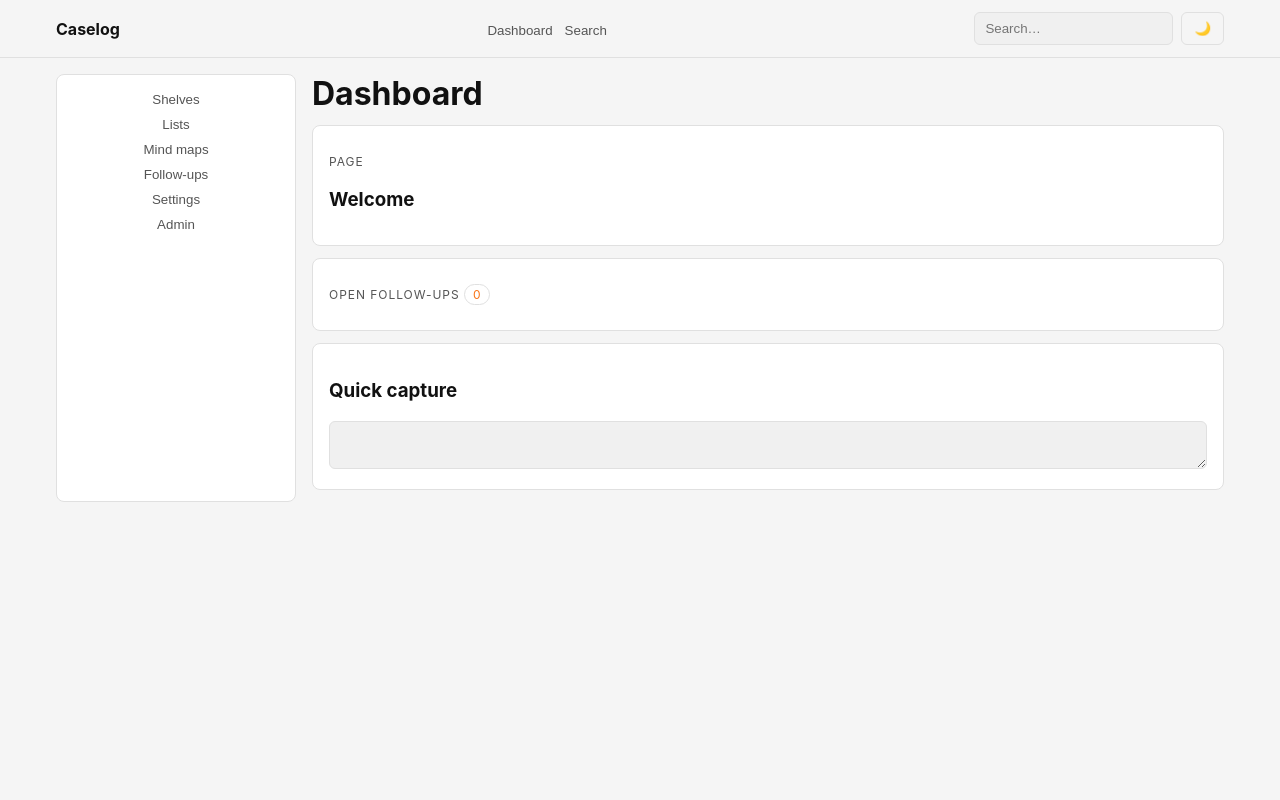
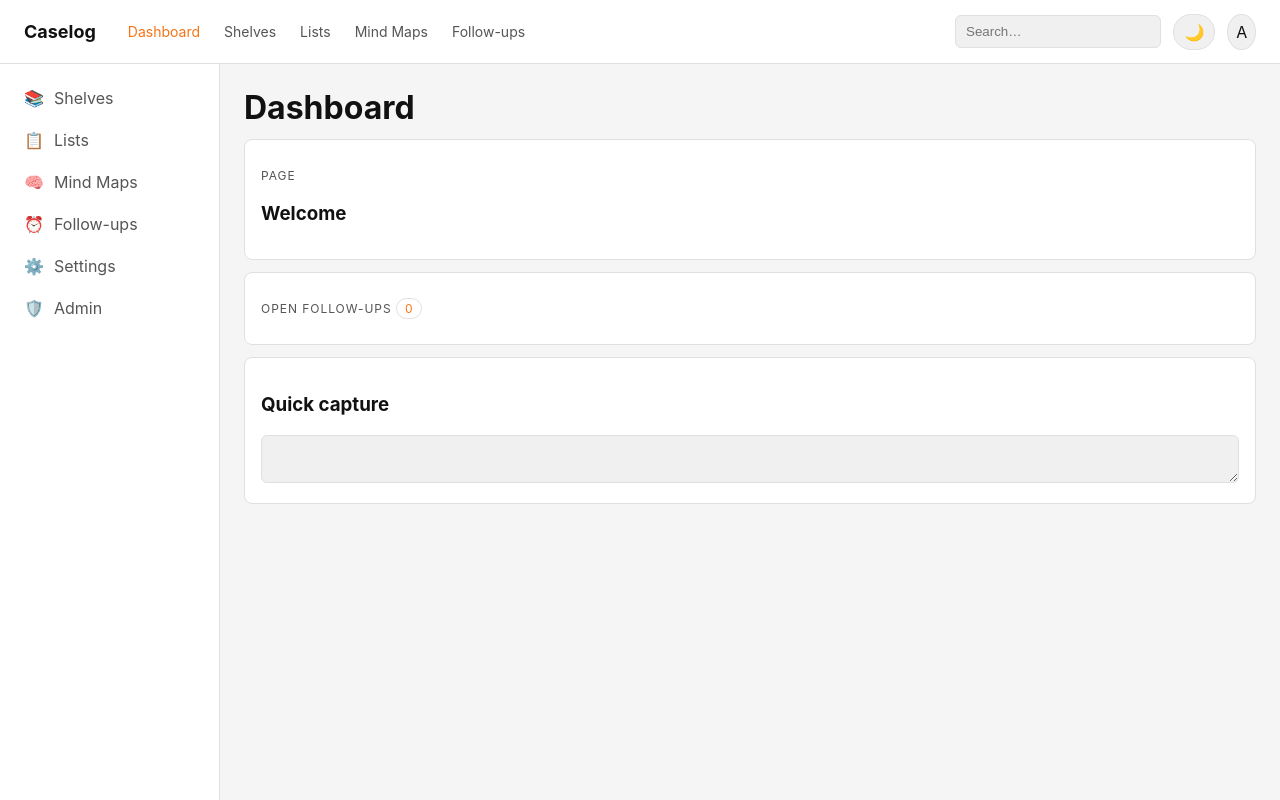
Before and after one commit to Digitalcheffe/caselog, a React (Vite) app in the folder src/caselog-ui/: page / in a window 1280 px wide. Built offline with nearby package versions, Linux system fonts and the light colour scheme.

Commit message:
Redesign app shell to full-width pinned layout

```diff
--- a/src/caselog-ui/src/App.tsx
+++ b/src/caselog-ui/src/App.tsx
@@ -80,7 +80,7 @@ const AppInner = () => {
       content = <Card><PageHeader title={pathname} subtitle="Feature scaffold for CP4" /></Card>;
   }
 
-  return <AppShell onNavigate={navigate} onSearch={setSearch} searchValue={search} onToggleTheme={toggleTheme} isDark={theme === 'dark'} isAdmin={isAdmin}>{content}{toast && <Toast message={toast} />}</AppShell>;
+  return <AppShell onNavigate={navigate} onSearch={setSearch} searchValue={search} onToggleTheme={toggleTheme} isDark={theme === 'dark'} isAdmin={isAdmin} currentPath={pathname}>{content}{toast && <Toast message={toast} />}</AppShell>;
 };
 
 const Dashboard = ({ pages, onQuickCapture }: { pages: Page[]; onQuickCapture: (value: string) => void }) => <div><PageHeader title="Dashboard" /><CardGrid>{pages.slice(0, 3).map((p) => <Card key={p.id}><MetadataLine>PAGE</MetadataLine><h3>{p.title}</h3></Card>)}</CardGrid><Card><MetadataLine>Open follow-ups <Badge tone="accent">{pages.filter((p) => p.followUp).length}</Badge></MetadataLine></Card><Card><h3>Quick capture</h3><Textarea onBlur={(e) => e.target.value.trim() && onQuickCapture(e.target.value)} /></Card></div>;
@@ -105,7 +105,7 @@ const PageEditor = ({ page, pages, setPages, onSaved }: { page: Page; pages: Pag
     return () => window.clearTimeout(id);
   }, [draft, onSaved, pages, setPages]);
 
-  return <div><MetadataLine>Home / Notebook / {page.title}</MetadataLine><PageHeader title={page.title} /><div className="editor-layout"><Card><Input value={draft.title} onChange={(e) => setDraft({ ...draft, title: e.target.value })} /><div className="editor" contentEditable suppressContentEditableWarning onInput={(e) => setDraft({ ...draft, content: (e.target as HTMLDivElement).innerText })}>{draft.content}</div></Card><Card><h3>Metadata</h3><TagList tags={draft.tags} /><Select value={draft.visibility} onChange={(e) => setDraft({ ...draft, visibility: e.target.value as Page['visibility'] })}><option value="private">private</option><option value="internal">internal</option><option value="public">public</option></Select><label><Checkbox checked={draft.followUp} onChange={(e) => setDraft({ ...draft, followUp: e.target.checked })} /> Follow-up flag</label><p>Attachments count: {draft.attachments}</p></Card></div></div>;
+  return <div><MetadataLine>Home / Notebook / {page.title}</MetadataLine><PageHeader title={page.title} /><div className="editor-layout"><Card><Input value={draft.title} onChange={(e) => setDraft({ ...draft, title: e.target.value })} /><div className="editor" contentEditable suppressContentEditableWarning onInput={(e) => setDraft({ ...draft, content: (e.target as HTMLDivElement).innerText })}>{draft.content}</div></Card><div className="page-meta-panel"><Card><h3>Metadata</h3><TagList tags={draft.tags} /><Select value={draft.visibility} onChange={(e) => setDraft({ ...draft, visibility: e.target.value as Page['visibility'] })}><option value="private">private</option><option value="internal">internal</option><option value="public">public</option></Select><label><Checkbox checked={draft.followUp} onChange={(e) => setDraft({ ...draft, followUp: e.target.checked })} /> Follow-up flag</label><p>Attachments count: {draft.attachments}</p></Card></div></div></div>;
 };
 
 const SettingsPage = () => <div><PageHeader title="Settings" /><Card><h3>API keys</h3><Button>Generate</Button></Card><Card><h3>Profile</h3><Input placeholder="Email" /><Input placeholder="Current password" type="password" /></Card><Card><h3>2FA</h3><p>Enroll via QR code flow placeholder.</p></Card></div>;
--- a/src/caselog-ui/src/components/layout.tsx
+++ b/src/caselog-ui/src/components/layout.tsx
@@ -1,14 +1,83 @@
 import type { PropsWithChildren } from 'react';
-import { Button, Input } from './ui';
+import { Input } from './ui';
 
-export const TopNav = ({ onNavigate, onSearch, searchValue, onToggleTheme, isDark }: { onNavigate: (path: string) => void; onSearch: (value: string) => void; searchValue: string; onToggleTheme: () => void; isDark: boolean }) => (
-  <header className="top-nav-wrap"><div className="top-nav-inner"><strong>Caselog</strong><nav><button onClick={() => onNavigate('/')}>Dashboard</button><button onClick={() => onNavigate('/search')}>Search</button></nav><div className="row"><Input value={searchValue} placeholder="Search…" onChange={(e) => onSearch(e.target.value)} /><Button variant="secondary" onClick={onToggleTheme}>{isDark ? '☀️' : '🌙'}</Button></div></div></header>
+type NavItem = {
+  path: string;
+  label: string;
+};
+
+const topNavItems: NavItem[] = [
+  { path: '/', label: 'Dashboard' },
+  { path: '/shelves', label: 'Shelves' },
+  { path: '/lists', label: 'Lists' },
+  { path: '/mindmaps', label: 'Mind Maps' },
+  { path: '/followups', label: 'Follow-ups' }
+];
+
+const sidebarItems: Array<NavItem & { icon: string; adminOnly?: boolean }> = [
+  { path: '/shelves', label: 'Shelves', icon: '📚' },
+  { path: '/lists', label: 'Lists', icon: '📋' },
+  { path: '/mindmaps', label: 'Mind Maps', icon: '🧠' },
+  { path: '/followups', label: 'Follow-ups', icon: '⏰' },
+  { path: '/settings', label: 'Settings', icon: '⚙️' },
+  { path: '/admin/users', label: 'Admin', icon: '🛡️', adminOnly: true }
+];
+
+const isActivePath = (currentPath: string, itemPath: string) => itemPath === '/' ? currentPath === '/' : currentPath.startsWith(itemPath);
+
+const NavButton = ({
+  item,
+  currentPath,
+  onNavigate,
+  className
+}: {
+  item: NavItem;
+  currentPath: string;
+  onNavigate: (path: string) => void;
+  className: string;
+}) => (
+  <button
+    type="button"
+    className={`${className} ${isActivePath(currentPath, item.path) ? 'active' : ''}`.trim()}
+    onClick={() => onNavigate(item.path)}
+  >
+    {item.label}
+  </button>
 );
 
-export const Sidebar = ({ onNavigate, isAdmin }: { onNavigate: (path: string) => void; isAdmin: boolean }) => (
-  <aside className="sidebar"><button onClick={() => onNavigate('/shelves')}>Shelves</button><button onClick={() => onNavigate('/lists')}>Lists</button><button onClick={() => onNavigate('/mindmaps')}>Mind maps</button><button onClick={() => onNavigate('/followups')}>Follow-ups</button><button onClick={() => onNavigate('/settings')}>Settings</button>{isAdmin ? <button onClick={() => onNavigate('/admin/users')}>Admin</button> : null}</aside>
+export const TopNav = ({ onNavigate, onSearch, searchValue, onToggleTheme, isDark, currentPath }: { onNavigate: (path: string) => void; onSearch: (value: string) => void; searchValue: string; onToggleTheme: () => void; isDark: boolean; currentPath: string }) => (
+  <header className="top-nav-wrap">
+    <div className="top-nav-inner">
+      <div className="top-nav-left">
+        <button type="button" className="wordmark" onClick={() => onNavigate('/')}>Caselog</button>
+        <nav className="top-nav-links" aria-label="Primary navigation">
+          {topNavItems.map((item) => <NavButton key={item.path} item={item} currentPath={currentPath} onNavigate={onNavigate} className="top-nav-button" />)}
+        </nav>
+      </div>
+      <div className="top-nav-right">
+        <Input className="top-search" value={searchValue} placeholder="Search…" onChange={(e) => onSearch(e.target.value)} />
+        <button type="button" className="theme-toggle" onClick={onToggleTheme}>{isDark ? '☀️' : '🌙'}</button>
+        <button type="button" className="avatar-button" onClick={() => onNavigate('/settings/profile')} aria-label="Open profile">A</button>
+      </div>
+    </div>
+  </header>
 );
 
-export const AppShell = ({ children, onNavigate, isAdmin, ...top }: PropsWithChildren<{ onNavigate: (path: string) => void; isAdmin: boolean; onSearch: (value: string) => void; searchValue: string; onToggleTheme: () => void; isDark: boolean }>) => (
-  <div><TopNav onNavigate={onNavigate} {...top} /><div className="layout"><Sidebar onNavigate={onNavigate} isAdmin={isAdmin} /><main>{children}</main></div></div>
+export const Sidebar = ({ onNavigate, isAdmin, currentPath }: { onNavigate: (path: string) => void; isAdmin: boolean; currentPath: string }) => (
+  <aside className="sidebar" aria-label="Sidebar navigation">
+    {sidebarItems.filter((item) => !item.adminOnly || isAdmin).map((item) => (
+      <button key={item.path} type="button" className={`sidebar-link ${isActivePath(currentPath, item.path) ? 'active' : ''}`.trim()} onClick={() => onNavigate(item.path)}>
+        <span aria-hidden="true">{item.icon}</span>
+        <span>{item.label}</span>
+      </button>
+    ))}
+  </aside>
 );
+
+export const AppShell = ({ children, onNavigate, isAdmin, currentPath, ...top }: PropsWithChildren<{ onNavigate: (path: string) => void; isAdmin: boolean; onSearch: (value: string) => void; searchValue: string; onToggleTheme: () => void; isDark: boolean; currentPath: string }>) => (
+  <div className="app-shell">
+    <TopNav onNavigate={onNavigate} currentPath={currentPath} {...top} />
+    <Sidebar onNavigate={onNavigate} isAdmin={isAdmin} currentPath={currentPath} />
+    <main className="main-content">{children}</main>
+  </div>
+);
--- a/src/caselog-ui/src/globals.css
+++ b/src/caselog-ui/src/globals.css
@@ -1,18 +1,198 @@
 :root {
-  --color-bg-base:#111111;--color-bg-surface:#1e1e1e;--color-bg-elevated:#242424;--color-border:#2e2e2e;--color-text-primary:#f5f5f5;--color-text-secondary:#a0a0a0;--color-text-muted:#606060;--color-accent:#f97316;--color-accent-hover:#ea6c0a;--color-accent-subtle:#f9731620;--color-success:#22c55e;--color-warning:#eab308;--color-danger:#ef4444;
+  --top-nav-height: 64px;
+  --sidebar-width: 220px;
+  --content-padding: 24px;
+  --color-bg-base: #111111;
+  --color-bg-surface: #1e1e1e;
+  --color-bg-elevated: #242424;
+  --color-border: #2e2e2e;
+  --color-text-primary: #f5f5f5;
+  --color-text-secondary: #a0a0a0;
+  --color-text-muted: #606060;
+  --color-accent: #f97316;
+  --color-accent-hover: #ea6c0a;
+  --color-accent-subtle: #f9731620;
+  --color-success: #22c55e;
+  --color-warning: #eab308;
+  --color-danger: #ef4444;
 }
-html.light { --color-bg-base:#f5f5f5;--color-bg-surface:#ffffff;--color-bg-elevated:#f0f0f0;--color-border:#e0e0e0;--color-text-primary:#111111;--color-text-secondary:#555555;--color-text-muted:#999999;--color-accent-subtle:#f9731615; }
-*{box-sizing:border-box} body{margin:0;background:var(--color-bg-base);color:var(--color-text-primary);font-family:Inter,system-ui,sans-serif;transition:background-color .2s ease,color .2s ease}
-.top-nav-wrap{border-bottom:1px solid var(--color-border)} .top-nav-inner{max-width:1200px;margin:auto;padding:12px 16px;display:flex;justify-content:space-between;gap:12px;align-items:center}
-.top-nav-inner nav button,.sidebar button{background:none;border:0;color:var(--color-text-secondary);cursor:pointer}
-.layout{max-width:1200px;margin:auto;display:grid;grid-template-columns:240px 1fr;gap:16px;padding:16px}.sidebar{display:flex;flex-direction:column;gap:8px;background:var(--color-bg-surface);border:1px solid var(--color-border);border-radius:8px;padding:16px}
-.card{background:var(--color-bg-surface);border:1px solid var(--color-border);border-radius:8px;padding:16px;margin-bottom:12px}.card-grid{display:grid;grid-template-columns:repeat(auto-fit,minmax(220px,1fr));gap:12px}
-.page-header{display:flex;justify-content:space-between;align-items:flex-end;margin-bottom:12px}.page-header h1{margin:0}.page-header p{margin:4px 0 0;color:var(--color-text-secondary)}
-.meta-line{font-size:.75rem;letter-spacing:.08em;text-transform:uppercase;color:var(--color-text-secondary)}.tag{color:var(--color-accent);font-size:.75rem;letter-spacing:.08em;text-transform:uppercase}.tag-list{display:flex;gap:8px;flex-wrap:wrap}
-.badge{padding:2px 8px;border:1px solid var(--color-border);border-radius:999px}.badge-accent{color:var(--color-accent)} .badge-danger{color:var(--color-danger)} .badge-success{color:var(--color-success)}
-.input{width:100%;background:var(--color-bg-elevated);border:1px solid var(--color-border);color:var(--color-text-primary);border-radius:6px;padding:8px 10px}.input:focus{outline:2px solid var(--color-accent)}
-.btn{border-radius:6px;padding:8px 12px;font-weight:600;border:1px solid transparent;cursor:pointer}.btn-primary{background:var(--color-accent);color:#fff}.btn-secondary{border-color:var(--color-border);background:transparent;color:var(--color-text-primary)}.btn-danger{background:var(--color-danger);color:#fff}.btn-ghost{background:none;color:var(--color-accent)}
-.row{display:flex;gap:8px;align-items:center}.editor-layout{display:grid;grid-template-columns:1fr 320px;gap:12px}.editor{min-height:220px;padding:10px;border:1px solid var(--color-border);margin-top:8px;border-radius:6px}
-.toast{position:fixed;right:16px;bottom:16px;background:var(--color-bg-elevated);border:1px solid var(--color-border);padding:10px 12px;border-radius:6px}.dialog-backdrop{position:fixed;inset:0;background:#0008;display:grid;place-items:center;width:100%}
-.skeleton{height:120px;border-radius:8px;background:linear-gradient(90deg,var(--color-bg-elevated),var(--color-bg-surface),var(--color-bg-elevated));animation:pulse 1.2s infinite}.spinner{width:14px;height:14px;border:2px solid var(--color-border);border-top-color:var(--color-accent);border-radius:50%;display:inline-block;animation:spin .8s linear infinite}
-@keyframes spin{to{transform:rotate(360deg)}}@keyframes pulse{0%{opacity:.6}50%{opacity:1}100%{opacity:.6}}@media(max-width:900px){.layout,.editor-layout{grid-template-columns:1fr}}
+
+html.light {
+  --color-bg-base: #f5f5f5;
+  --color-bg-surface: #ffffff;
+  --color-bg-elevated: #f0f0f0;
+  --color-border: #e0e0e0;
+  --color-text-primary: #111111;
+  --color-text-secondary: #555555;
+  --color-text-muted: #999999;
+  --color-accent-subtle: #f9731615;
+}
+
+* { box-sizing: border-box; }
+
+body {
+  margin: 0;
+  background: var(--color-bg-base);
+  color: var(--color-text-primary);
+  font-family: Inter, system-ui, sans-serif;
+  transition: background-color .2s ease, color .2s ease;
+}
+
+button { font: inherit; }
+
+.top-nav-wrap {
+  position: fixed;
+  top: 0;
+  left: 0;
+  right: 0;
+  height: var(--top-nav-height);
+  z-index: 100;
+  border-bottom: 1px solid var(--color-border);
+  background: var(--color-bg-surface);
+}
+
+.top-nav-inner {
+  height: 100%;
+  width: 100%;
+  padding: 0 24px;
+  display: flex;
+  align-items: center;
+  justify-content: space-between;
+  gap: 24px;
+}
+
+.top-nav-left,
+.top-nav-right,
+.top-nav-links {
+  display: flex;
+  align-items: center;
+}
+
+.top-nav-left { gap: 24px; }
+.top-nav-right { gap: 12px; }
+.top-nav-links { gap: 8px; }
+
+.wordmark {
+  font-size: 1.125rem;
+  font-weight: 700;
+  cursor: pointer;
+  border: 0;
+  background: none;
+  color: var(--color-text-primary);
+  padding: 0;
+}
+
+.top-nav-button,
+.sidebar-link {
+  background: none;
+  border: 0;
+  color: var(--color-text-secondary);
+  cursor: pointer;
+}
+
+.top-nav-button {
+  padding: 8px;
+  font-size: .875rem;
+}
+
+.top-nav-button:hover,
+.sidebar-link:hover { color: var(--color-text-primary); }
+
+.top-nav-button.active,
+.sidebar-link.active {
+  color: var(--color-accent);
+}
+
+.top-search {
+  width: min(360px, 30vw);
+}
+
+.theme-toggle {
+  border: 1px solid var(--color-border);
+  background: var(--color-bg-elevated);
+  border-radius: 999px;
+  min-width: 42px;
+  height: 36px;
+  color: var(--color-text-primary);
+}
+
+.avatar-button {
+  width: 36px;
+  height: 36px;
+  border-radius: 50%;
+  border: 1px solid var(--color-border);
+  background: var(--color-bg-elevated);
+  color: var(--color-text-primary);
+}
+
+.sidebar {
+  position: fixed;
+  top: var(--top-nav-height);
+  left: 0;
+  width: var(--sidebar-width);
+  height: calc(100vh - var(--top-nav-height));
+  padding: 16px;
+  background: var(--color-bg-surface);
+  border-right: 1px solid var(--color-border);
+  display: flex;
+  flex-direction: column;
+  gap: 6px;
+}
+
+.sidebar-link {
+  width: 100%;
+  display: flex;
+  align-items: center;
+  gap: 10px;
+  text-align: left;
+  border-radius: 6px;
+  padding: 8px;
+}
+
+.main-content {
+  margin-top: var(--top-nav-height);
+  margin-left: var(--sidebar-width);
+  padding: var(--content-padding);
+  min-height: calc(100vh - var(--top-nav-height));
+}
+
+.card { background: var(--color-bg-surface); border: 1px solid var(--color-border); border-radius: 8px; padding: 16px; margin-bottom: 12px; }
+.card-grid { display: grid; grid-template-columns: repeat(auto-fit,minmax(220px,1fr)); gap: 12px; }
+.page-header { display: flex; justify-content: space-between; align-items: flex-end; margin-bottom: 12px; }
+.page-header h1 { margin: 0; }
+.page-header p { margin: 4px 0 0; color: var(--color-text-secondary); }
+.meta-line { font-size: .75rem; letter-spacing: .08em; text-transform: uppercase; color: var(--color-text-secondary); }
+.tag { color: var(--color-accent); font-size: .75rem; letter-spacing: .08em; text-transform: uppercase; }
+.tag-list { display: flex; gap: 8px; flex-wrap: wrap; }
+.badge { padding: 2px 8px; border: 1px solid var(--color-border); border-radius: 999px; }
+.badge-accent { color: var(--color-accent); }
+.badge-danger { color: var(--color-danger); }
+.badge-success { color: var(--color-success); }
+.input { width: 100%; background: var(--color-bg-elevated); border: 1px solid var(--color-border); color: var(--color-text-primary); border-radius: 6px; padding: 8px 10px; }
+.input:focus { outline: 2px solid var(--color-accent); }
+.btn { border-radius: 6px; padding: 8px 12px; font-weight: 600; border: 1px solid transparent; cursor: pointer; }
+.btn-primary { background: var(--color-accent); color: #fff; }
+.btn-secondary { border-color: var(--color-border); background: transparent; color: var(--color-text-primary); }
+.btn-danger { background: var(--color-danger); color: #fff; }
+.btn-ghost { background: none; color: var(--color-accent); }
+.row { display: flex; gap: 8px; align-items: center; }
+.editor-layout { display: grid; grid-template-columns: minmax(0, 1fr) 300px; gap: 12px; align-items: start; }
+.page-meta-panel { position: sticky; top: calc(var(--top-nav-height) + 16px); }
+.editor { min-height: 220px; padding: 10px; border: 1px solid var(--color-border); margin-top: 8px; border-radius: 6px; }
+.toast { position: fixed; right: 16px; bottom: 16px; background: var(--color-bg-elevated); border: 1px solid var(--color-border); padding: 10px 12px; border-radius: 6px; }
+.dialog-backdrop { position: fixed; inset: 0; background: #0008; display: grid; place-items: center; width: 100%; }
+.skeleton { height: 120px; border-radius: 8px; background: linear-gradient(90deg,var(--color-bg-elevated),var(--color-bg-surface),var(--color-bg-elevated)); animation: pulse 1.2s infinite; }
+.spinner { width: 14px; height: 14px; border: 2px solid var(--color-border); border-top-color: var(--color-accent); border-radius: 50%; display: inline-block; animation: spin .8s linear infinite; }
+
+@keyframes spin { to { transform: rotate(360deg); } }
+@keyframes pulse { 0% { opacity: .6; } 50% { opacity: 1; } 100% { opacity: .6; } }
+
+@media (max-width: 960px) {
+  .top-nav-inner { padding: 0 16px; }
+  .top-nav-links { display: none; }
+  .top-search { width: 180px; }
+  .sidebar { display: none; }
+  .main-content { margin-left: 0; padding: 16px; }
+  .editor-layout { grid-template-columns: 1fr; }
+  .page-meta-panel { position: static; }
+}
--- a/src/caselog-ui/src/styles.css
+++ b/src/caselog-ui/src/styles.css
@@ -41,7 +41,7 @@ html[data-theme='dark'] {
 body { margin: 0; min-height: 100vh; background: var(--color-bg-base); color: var(--color-text-primary); font-family: Inter, system-ui, sans-serif; transition: background-color .2s ease, color .2s ease; }
 
 .app-header { border-bottom: 1px solid var(--color-border); }
-.header-inner { max-width: 1200px; margin: 0 auto; display: flex; justify-content: space-between; align-items: center; padding: 12px 16px; }
+.header-inner { width: 100%; display: flex; justify-content: space-between; align-items: center; padding: 12px 16px; }
 .header-brand { display: flex; align-items: center; gap: 24px; }
 .app-title { font-size: 1.125rem; font-weight: 700; }
 .top-nav { display: flex; gap: 12px; }
@@ -51,7 +51,7 @@ body { margin: 0; min-height: 100vh; background: var(--color-bg-base); color: va
 .app-link:hover { color: var(--color-text-primary); }
 .app-link.active { color: var(--color-accent); text-decoration: underline; text-underline-offset: 4px; }
 
-.app-grid { max-width: 1200px; margin: 0 auto; padding: 16px; display: grid; gap: 16px; grid-template-columns: 240px 1fr; }
+.app-grid { width: 100%; padding: 16px; display: grid; gap: 16px; grid-template-columns: 240px 1fr; }
 .sidebar { background: var(--color-bg-surface); border: 1px solid var(--color-border); border-radius: 8px; padding: 16px; }
 .sidebar-title { margin: 0 0 12px; font-size: .75rem; letter-spacing: .08em; text-transform: uppercase; color: var(--color-text-secondary); }
 .sidebar ul { list-style: none; margin: 0; padding: 0; display: grid; gap: 8px; }
```
